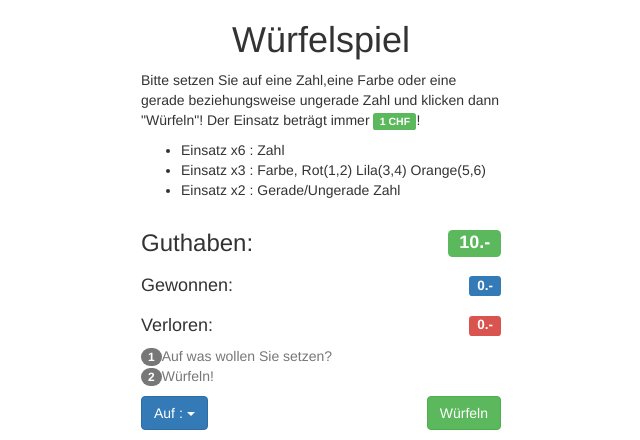
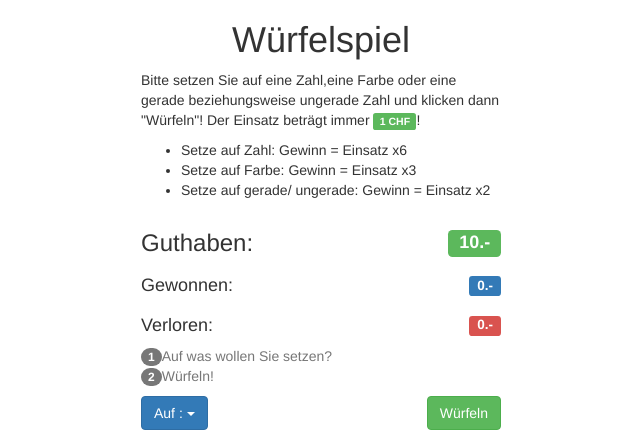
Before and after one commit to Lord-Modesty/Cubegame, a PHP site: page /game.php in a window 1280 px wide. Shown: the top 440 px of the page, without its empty margins (319-959 px from the left). Run offline with PHP 8.4, Linux system fonts and the light colour scheme; the visitor is signed in with stand-in values (Sample User, id 1); some libraries are stand-ins or nearby versions.

Commit message:
Minor text improvement

```diff
--- a/game.php
+++ b/game.php
@@ -44,13 +44,13 @@
 						</p>
 						<ul>
 							<li>
-								Einsatz x6 : Zahl
+								Setze auf Zahl: Gewinn = Einsatz x6
 							</li>
 							<li>
-								Einsatz x3 : Farbe, Rot(1,2) Lila(3,4) Orange(5,6)
+								Setze auf Farbe: Gewinn = Einsatz x3
 							</li>
 							<li>
-								Einsatz x2 : Gerade/Ungerade Zahl
+								Setze auf gerade/ ungerade: Gewinn = Einsatz x2
 							</li>
 						</ul>
 					</div>
```
